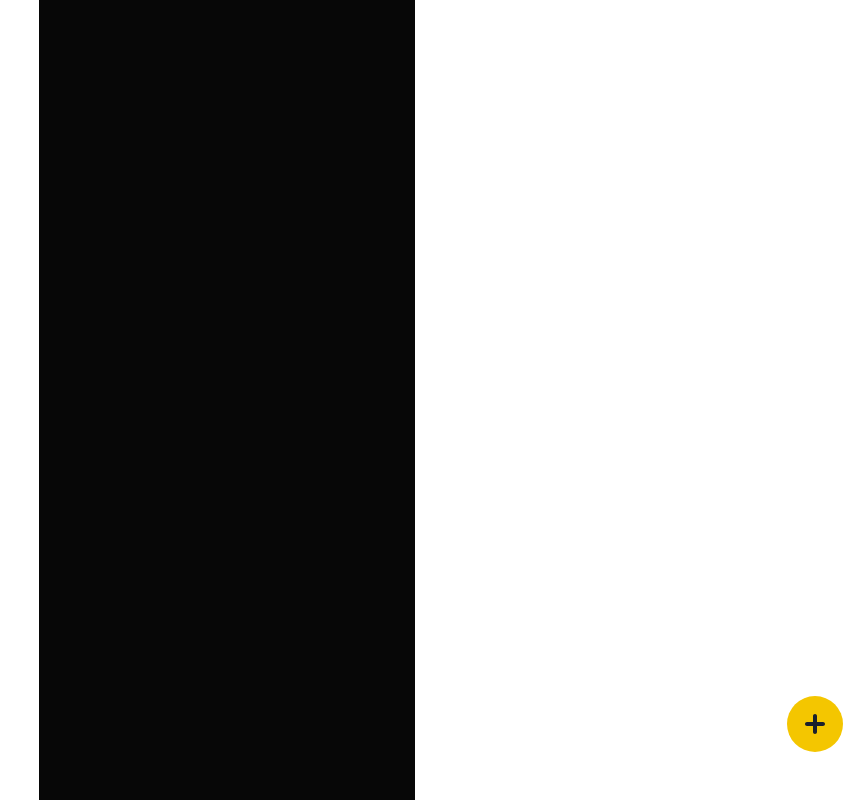
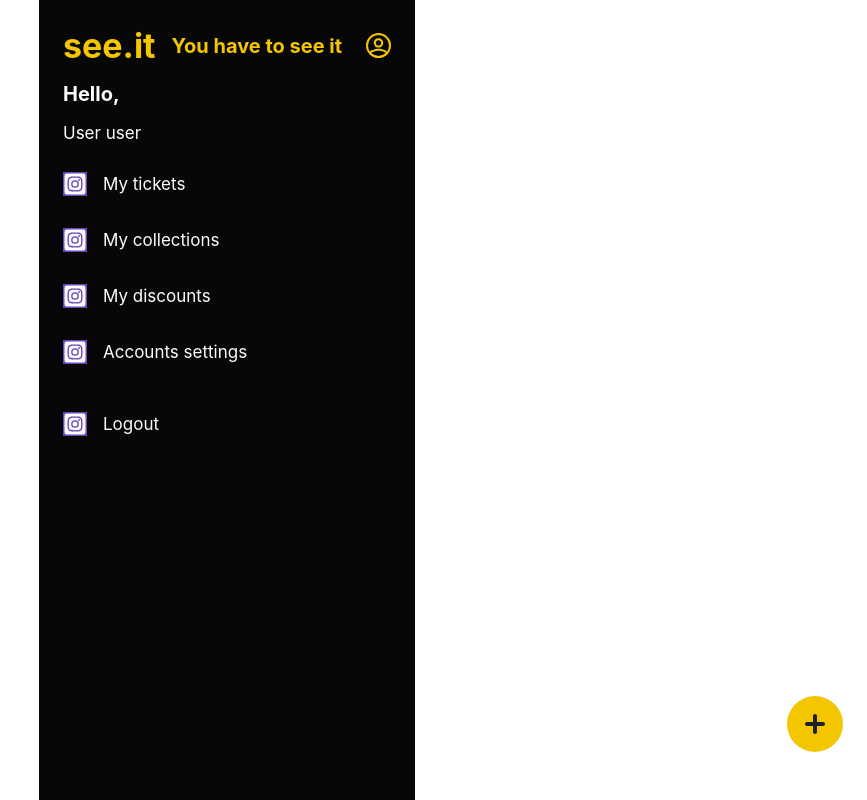
Before and after one commit to Webergy/cinema, a React (Create React App) app: page /user in a window 1280 px wide. Before the commit this address had no page. Shown: the whole page, without its empty margins (413-1280 px from the left). Built offline with nearby package versions, Linux system fonts and the light colour scheme.

Commit message:
User Page
Basic view of User Page

```diff
--- a/src/Layout/Page.js
+++ b/src/Layout/Page.js
@@ -4,6 +4,7 @@
 import { RepetitoryPage } from "../pages/RepetitoryPage";
 import { LoginPage } from "../pages/LoginPage";
 import { RegisterPage } from "../pages/RegisterPage";
+import { UserPage } from "../pages/UserPage";
 
 const Page = () => {
     return (
@@ -12,6 +13,7 @@
             <Route path="/repetitory" element={<RepetitoryPage />} />
             <Route path="/login" element={<LoginPage />} />
             <Route path="/register" element={<RegisterPage />} />
+            <Route path="/user" element={<UserPage />} />
         </Routes>
 
     );
--- a/src/pages/LoginPage.js
+++ b/src/pages/LoginPage.js
@@ -28,7 +28,7 @@
                 <FormControl mt={5}>
                     <Checkbox  w={'100%'} defaultChecked="false">Accept the website Terms and Conditions.</Checkbox>
                 </FormControl>
-                <Button variant={'base'} mt={6} borderRadius={50} w={'100%'}>Log into</Button>
+                <Link to={'/user'}> <Button variant={'base'} mt={6} borderRadius={50} w={'100%'}>Log into</Button></Link>
 
                 <Text mt={4} width={'100%'}  size="sm">
                 Are you new? Creating an account is quick.<br/>
--- /dev/null
+++ b/src/pages/UserPage.js
@@ -0,0 +1,47 @@
+import React from 'react';
+import Header from '../components/Header';
+import { Box, HStack, Icon, Text, } from '@chakra-ui/react';
+import { FaInstagramSquare } from 'react-icons/fa';
+
+export const UserPage = () => {
+    return (
+        <Box color={'#FCFCFC'}>
+            <Header marginTop={25} />
+            <Box mt={4} width={'100%'}>
+                <Text textAlign={'left'} size={'lg'}>
+                Hello,
+                </Text>
+                <Text mt={4} textAlign={'left'} size={'md'}>
+                    User user
+                </Text>
+                <Box alignItems={'flex-start'}>
+                    <HStack mt={7} size='md'>
+                        <Icon as={FaInstagramSquare} background={'#6A45BE'} w={6} h={6} me={2}/>
+                        <Text size={'md'}>My tickets</Text>
+                    </HStack>
+
+                    <HStack mt={8} size='md'>
+                        <Icon as={FaInstagramSquare} background={'#6A45BE'} w={6} h={6} me={2}/>
+                        <Text size={'md'}>My collections</Text>
+                    </HStack>
+
+                    <HStack mt={8} size='md'>
+                        <Icon as={FaInstagramSquare} background={'#6A45BE'} w={6} h={6} me={2}/>
+                        <Text size={'md'}>My discounts</Text>
+                    </HStack>
+
+                    <HStack mt={8} size='md'>
+                        <Icon as={FaInstagramSquare} background={'#6A45BE'} w={6} h={6} me={2}/>
+                        <Text size={'md'}>Accounts settings</Text>
+                    </HStack>
+
+                    <HStack mt={12} size='md'>
+                        <Icon as={FaInstagramSquare} background={'#6A45BE'} w={6} h={6} me={2}/>
+                        <Text size={'md'}>Logout</Text>
+                    </HStack>
+                </Box>
+
+            </Box>
+        </Box>
+    );
+};
```
